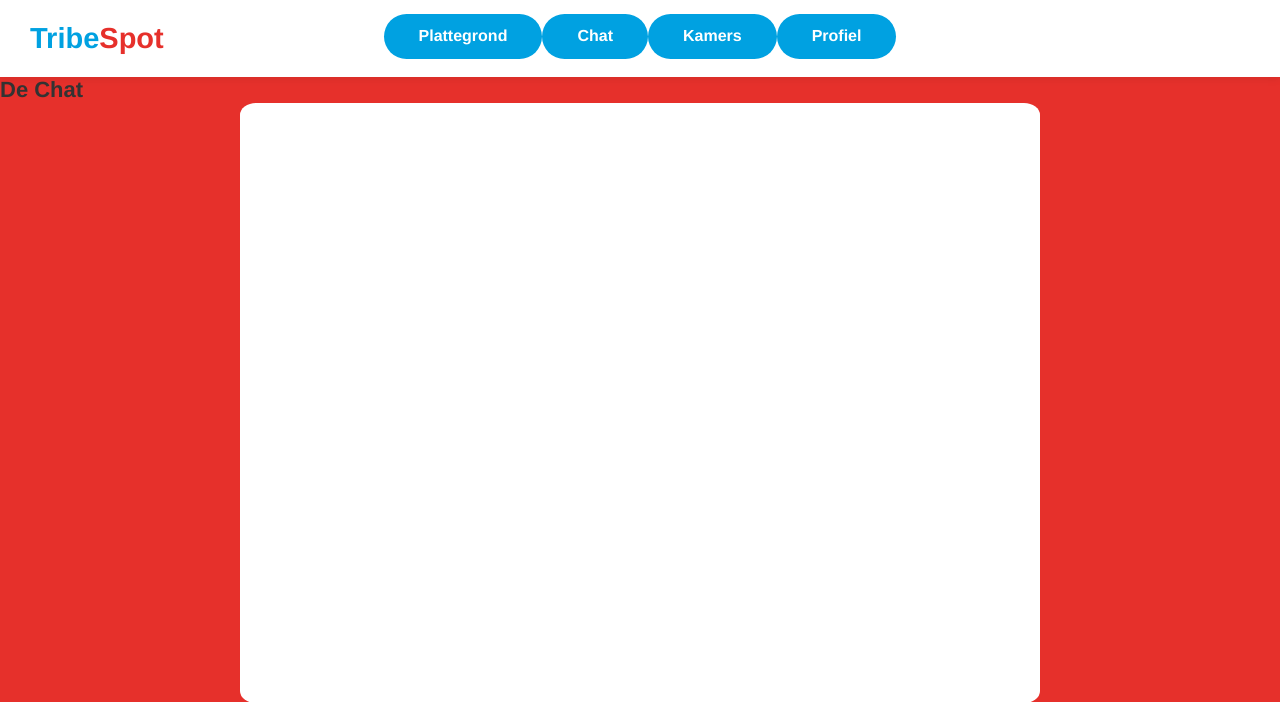
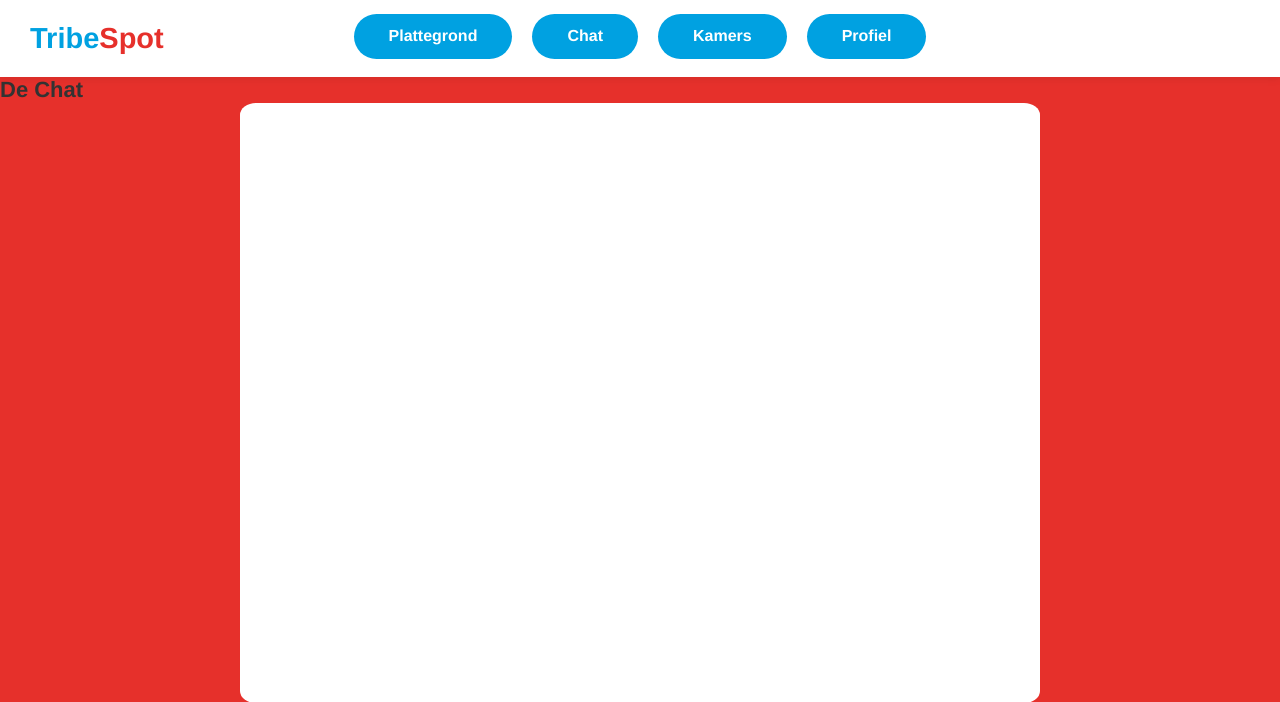
Before and after one commit to skocak123/TribeSpot, a PHP site: page /chat.html in a window 1280 px wide. Shown: the top 702 px of the page. Run offline with PHP 8.4, Linux system fonts and the light colour scheme.

Commit message:
modified:   css/navbar.css

```diff
--- a/css/navbar.css
+++ b/css/navbar.css
@@ -26,6 +26,7 @@ nav ul{
 }
 nav li{
     height: 50px;
+    padding: 0 10px;
 
 }
 nav a{
```
